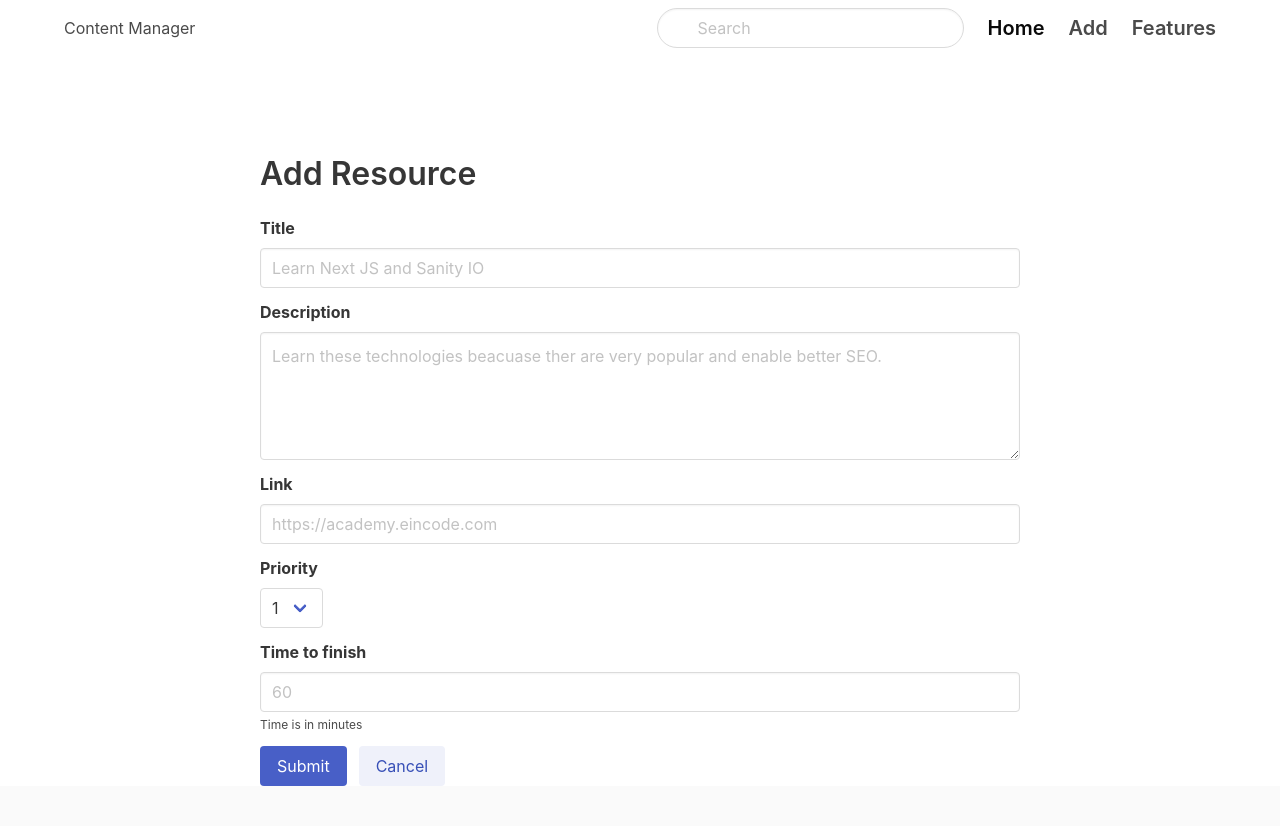
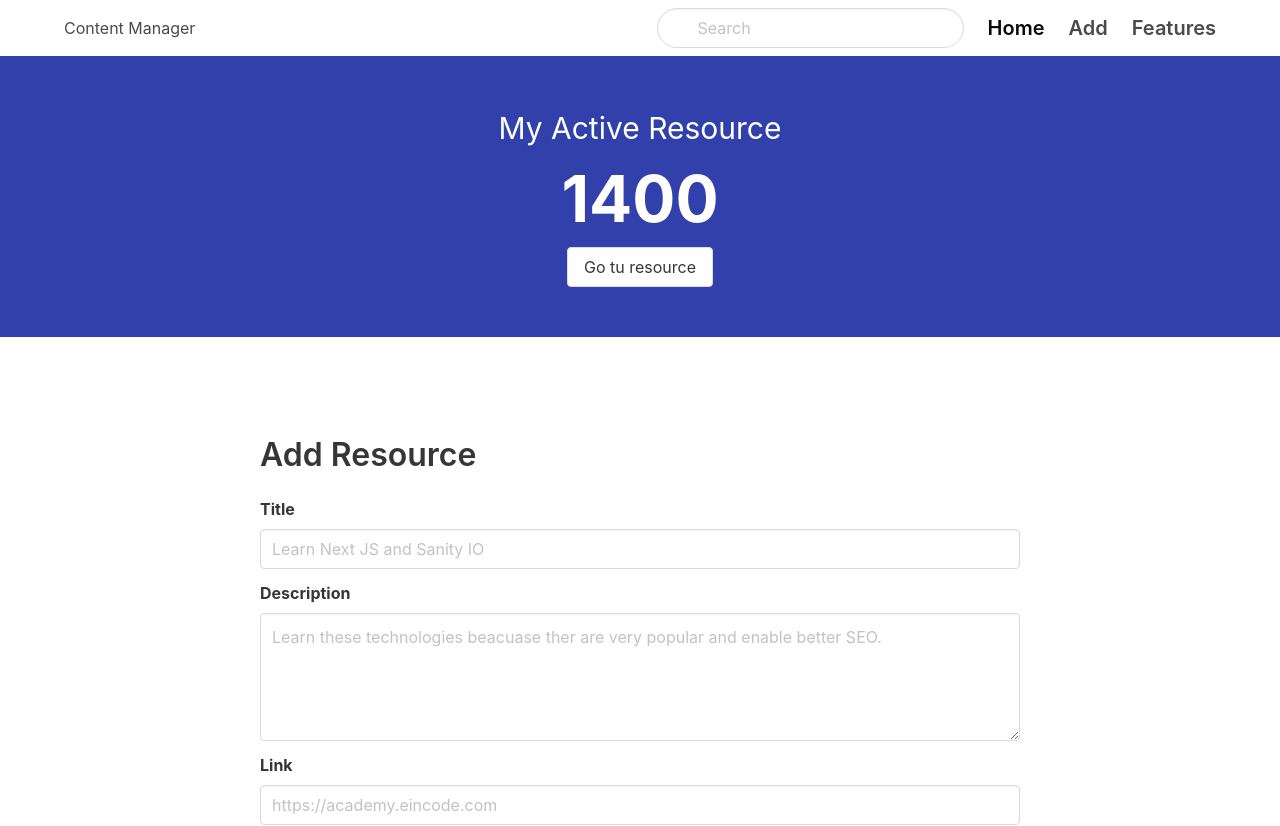
Before and after one commit to dan123va/content-manager-app, a Next.js app: page /resources in a window 1280 px wide. Shown: the top 826 px of the page. Built offline with nearby package versions, Linux system fonts and the light colour scheme.

Commit message:
Se agrego la seccion de recursos activos dentro de la pagina web

```diff
--- /dev/null
+++ b/components/ActiveResource.js
@@ -0,0 +1,16 @@
+import React from "react";
+import Link from "next/link";
+
+export default function ActiveResource() {
+  return (
+    <div className="active-resource">
+      <h1 className="resource-name">My Active Resource</h1>
+      <div className="time-wrapper">
+        <h2 className="elapsed-time">1400</h2>
+      </div>
+      <Link href="/">
+        <a className="button">Go tu resource</a>
+      </Link>
+    </div>
+  );
+}
--- a/components/Layout.js
+++ b/components/Layout.js
@@ -1,11 +1,13 @@
 import React from "react";
 import Navbar from "components/Navbar";
 import Footer from "components/Footer";
+import ActiveReource from "components/ActiveResource"
 
 export default function Layout({ children }) {
   return (
     <>
       <Navbar />
+      <ActiveReource />
       {children}
       <Footer />
     </>
--- a/styles/globals.css
+++ b/styles/globals.css
@@ -18,3 +18,19 @@
 .resource-form {
   margin-top: 100px;
 }
+
+.active-resource {
+  background-color: #3140aa;
+  padding: 50px;
+  text-align: center;
+  color: white;
+}
+
+.active-resource .resource-name {
+  font-size: 30px;
+}
+
+.active-resource .elapsed-time {
+  font-size: 64px;
+  font-weight: bold;
+}
```
